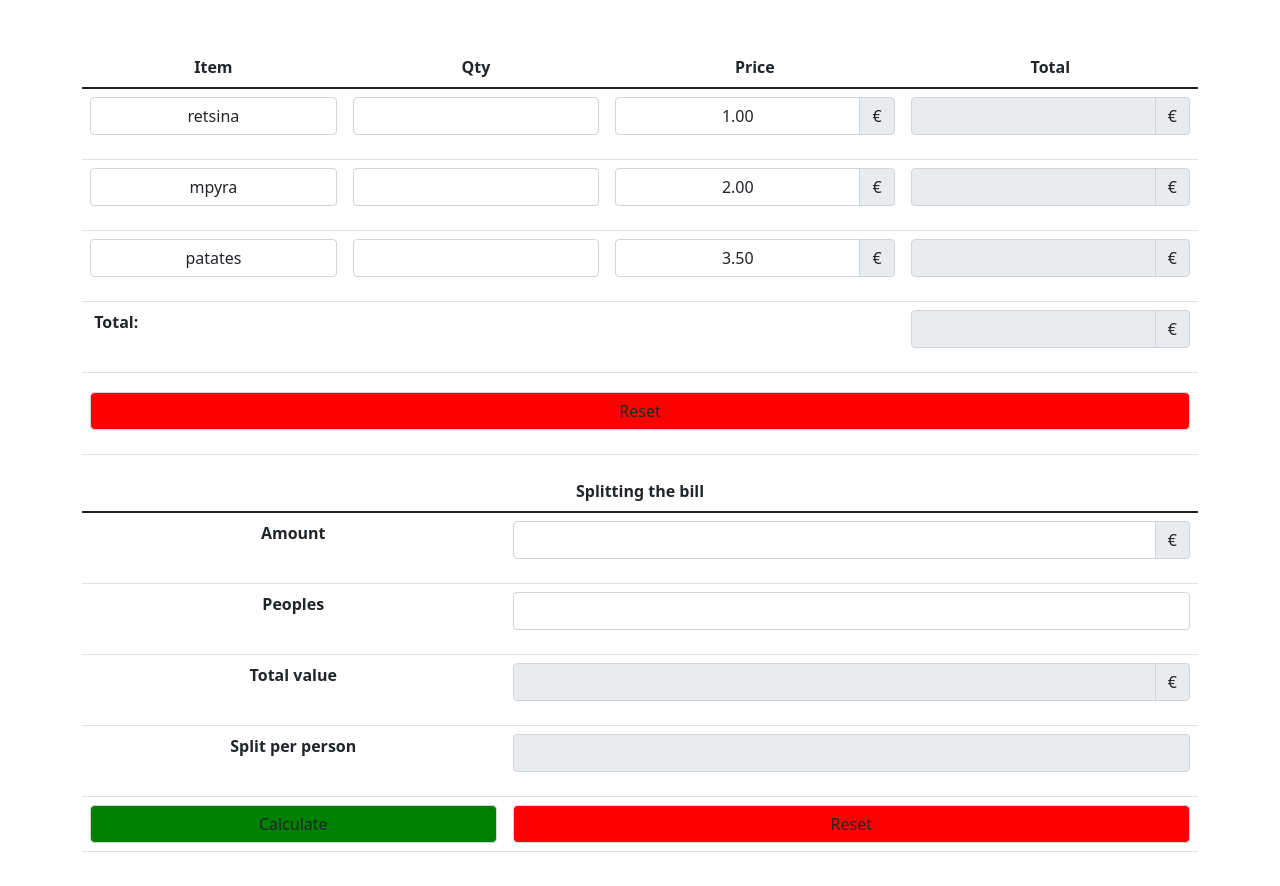
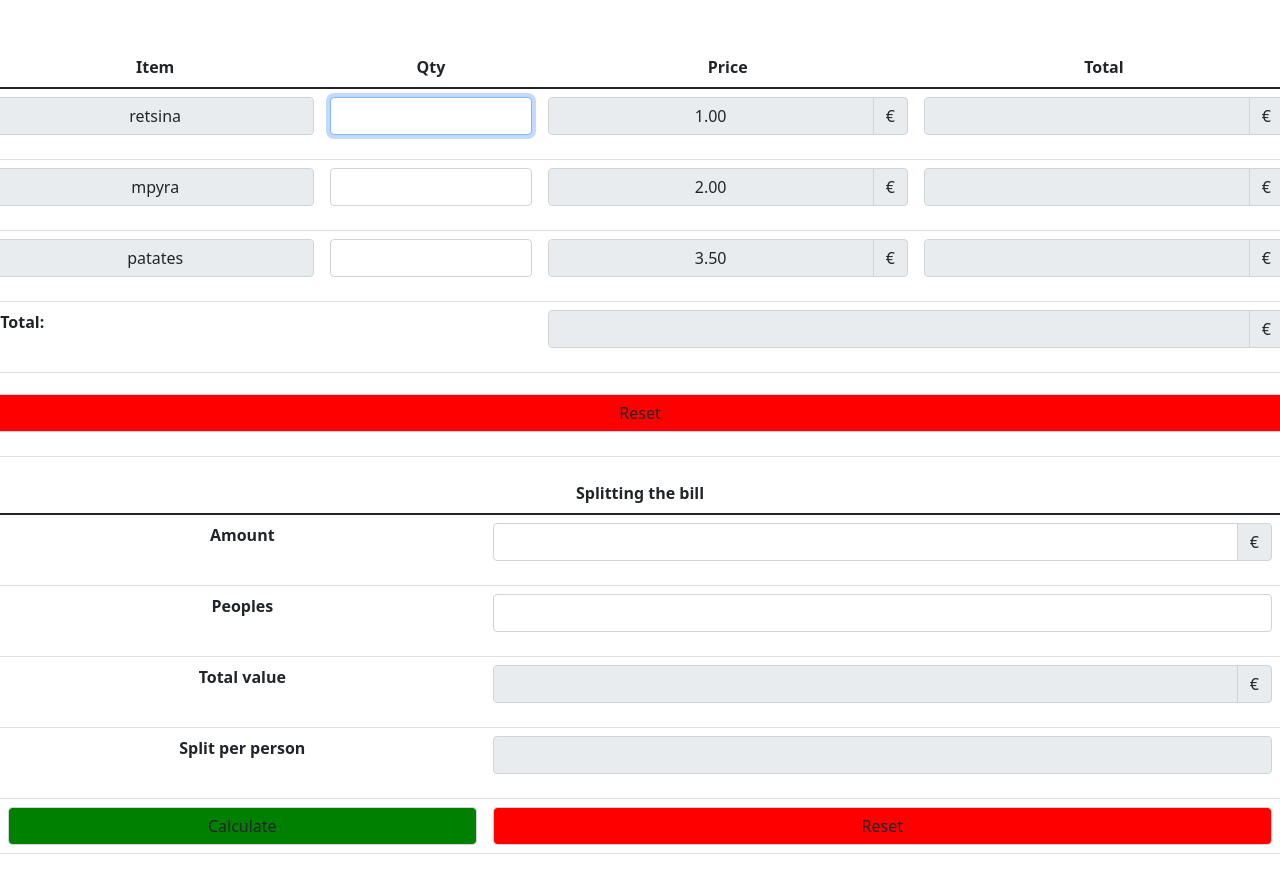
Before and after one commit to dennn13/restaurant_bill, a plain HTML site: page index.html in a window 1280 px wide. Shown: the part 57-943 px from the top of the page. Drawn offline with nearby package versions, Linux system fonts and the light colour scheme.

Commit message:
23/5/2022

```diff
--- a/index.html
+++ b/index.html
@@ -15,7 +15,7 @@
       <!-- Bootstrap core JS-->
       <script src="https://cdn.jsdelivr.net/npm/bootstrap@5.1.3/dist/js/bootstrap.bundle.min.js"></script>
     </head>
-    <body>
+    <body class="row">
       <!-- Responsive navbar-->
       <nav class="navbar navbar-expand-lg navbar-dark bg-dark">
           <div class="container">
@@ -42,7 +42,7 @@
       <div class="container">
         <div class="text-center mt-5">
           <div class="table-responsive">
-            <form id = "calcform" method = "post">
+            <form id = "calcform" method = "post" class="row">
               <table class="table" id = "budget">
                 <thead>
                   <tr>
@@ -56,21 +56,21 @@
                   <tr>
                     <th scope="row">
                       <div class="input-group mb-3">
-                        <input style="text-align:center" type="text" class="form-control" name = "textfield27" value = "retsina" />
+                        <input style="text-align:center" type="text" class="form-control" name = "textfield27" value = "retsina" disabled readonly/>
                       </div>
                     </th>
-                    <td>
-                      <input style="text-align:center" type="text" class="form-control" name = "q4" id = "q4" />
+                    <td class="col-2">
+                      <input style="text-align:center" type="text" class="form-control" name = "q4" id = "q4" autofocus/>
                     </td>
                     <td>
                       <div class="input-group mb-3">
-                        <input style="text-align:center" type="text" class="form-control" name = "r4" id = "r4" value = "1.00" />
+                        <input style="text-align:center" type="text" class="form-control" name = "r4" id = "r4" value = "1.00" disabled readonly/>
                         <span class="input-group-text">€</span>
                       </div>
                     </td>
                     <td>
                       <div class="input-group mb-3">
-                        <input style="text-align:center" type="text" class="form-control" name = "t4" id = "t4" readonly = "readonly" />
+                        <input style="text-align:center" type="text" class="form-control" name = "t4" id = "t4" disabled readonly/>
                         <span class="input-group-text">€</span>
                       </div>
                     </td>
@@ -78,7 +78,7 @@
                   <tr>
                     <th scope="row">
                       <div class="input-group mb-3">
-                        <input style="text-align:center" type="text" class="form-control" name = "textfield28" value = "mpyra" />
+                        <input style="text-align:center" type="text" class="form-control" name = "textfield28" value = "mpyra" disabled readonly/>
                       </div>
                     </th>
                     <td>
@@ -86,13 +86,13 @@
                     </td>
                     <td>
                       <div class="input-group mb-3">
-                        <input style="text-align:center" type="text" class="form-control" name = "r5" id = "r5" value = "2.00" />
+                        <input style="text-align:center" type="text" class="form-control" name = "r5" id = "r5" value = "2.00" disabled readonly/>
                         <span class="input-group-text">€</span>
                       </div>
                     </td>
                     <td>
                       <div class="input-group mb-3">
-                        <input style="text-align:center" type="text" class="form-control" name = "t5" id = "t5" readonly = "readonly" />
+                        <input style="text-align:center" type="text" class="form-control" name = "t5" id = "t5" disabled readonly/>
                         <span class="input-group-text">€</span>
                       </div>
                     </td>
@@ -100,7 +100,7 @@
                   <tr>
                     <th scope="row">
                       <div class="input-group mb-3">
-                        <input style="text-align:center" type="text" class="form-control" name = "textfield29" value = "patates" />
+                        <input style="text-align:center" type="text" class="form-control" name = "textfield29" value = "patates" disabled readonly/>
                       </div>
                     </th>
                     <td>
@@ -108,26 +108,26 @@
                     </td>
                     <td>
                       <div class="input-group mb-3">
-                        <input style="text-align:center" type="text" class="form-control" name = "r6" id = "r6" value = "3.50" />
+                        <input style="text-align:center" type="text" class="form-control" name = "r6" id = "r6" value = "3.50" disabled readonly/>
                         <span class="input-group-text">€</span>
                       </div>
                     </td>
                     <td>
                       <div class="input-group mb-3">
-                        <input style="text-align:center" type="text" class="form-control" name = "t6" id = "t6" readonly = "readonly" />
+                        <input style="text-align:center" type="text" class="form-control" name = "t6" id = "t6" disabled readonly/>
                         <span class="input-group-text">€</span>
                       </div>
                     </td>
                   </tr>
                   <tr>
-                    <th scope="row" colspan= "3" >
+                    <th scope="row" colspan= "2" >
                       <div class="input-group mb-3">
                         <strong>&nbsp;Total:&nbsp;</strong>
                       </div>
                     </th>
-                    <td>
+                    <td colspan= "2">
                       <div class="input-group mb-3">
-                        <input type="text" class="form-control" name = "total" id = "total" readonly = "readonly" />
+                        <input style="text-align:center" type="text" class="form-control" name = "total" id = "total" disabled readonly/>
                         <span class="input-group-text">€</span>
                       </div>
                     </td>
```
